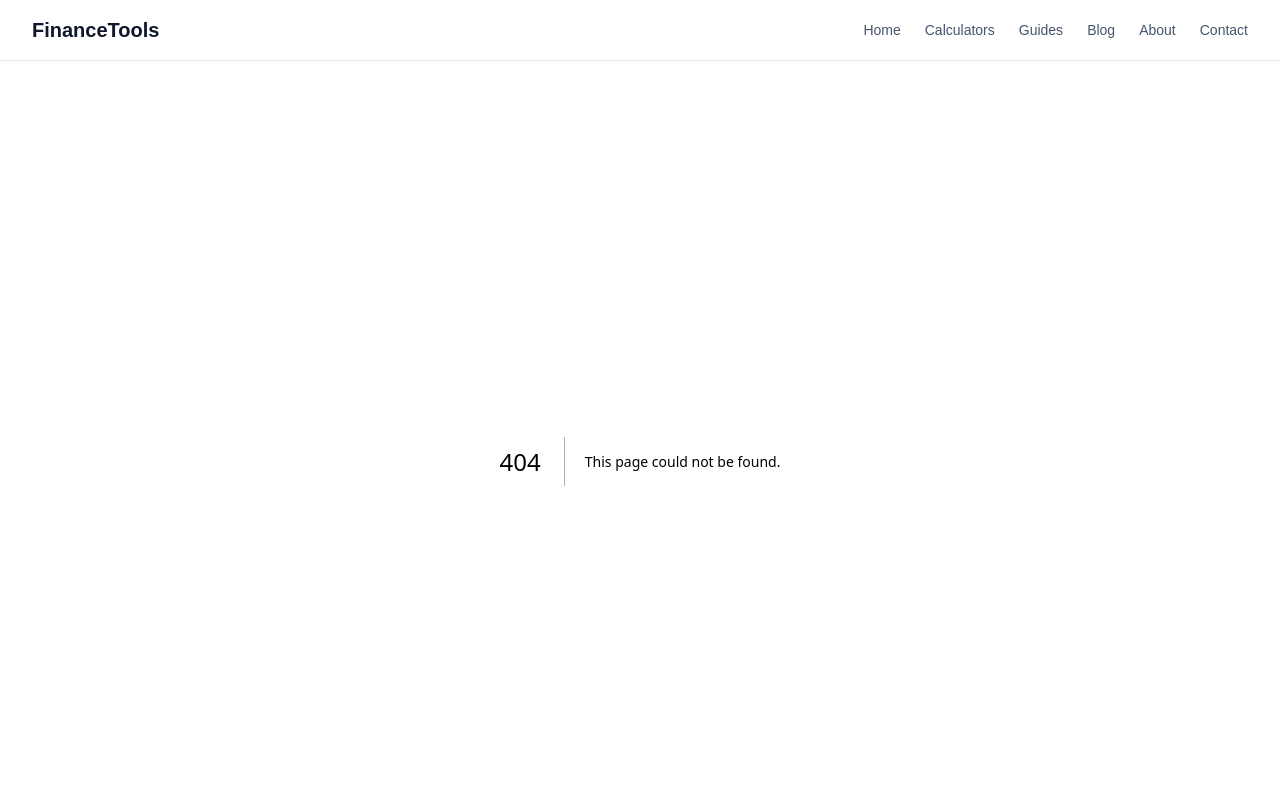
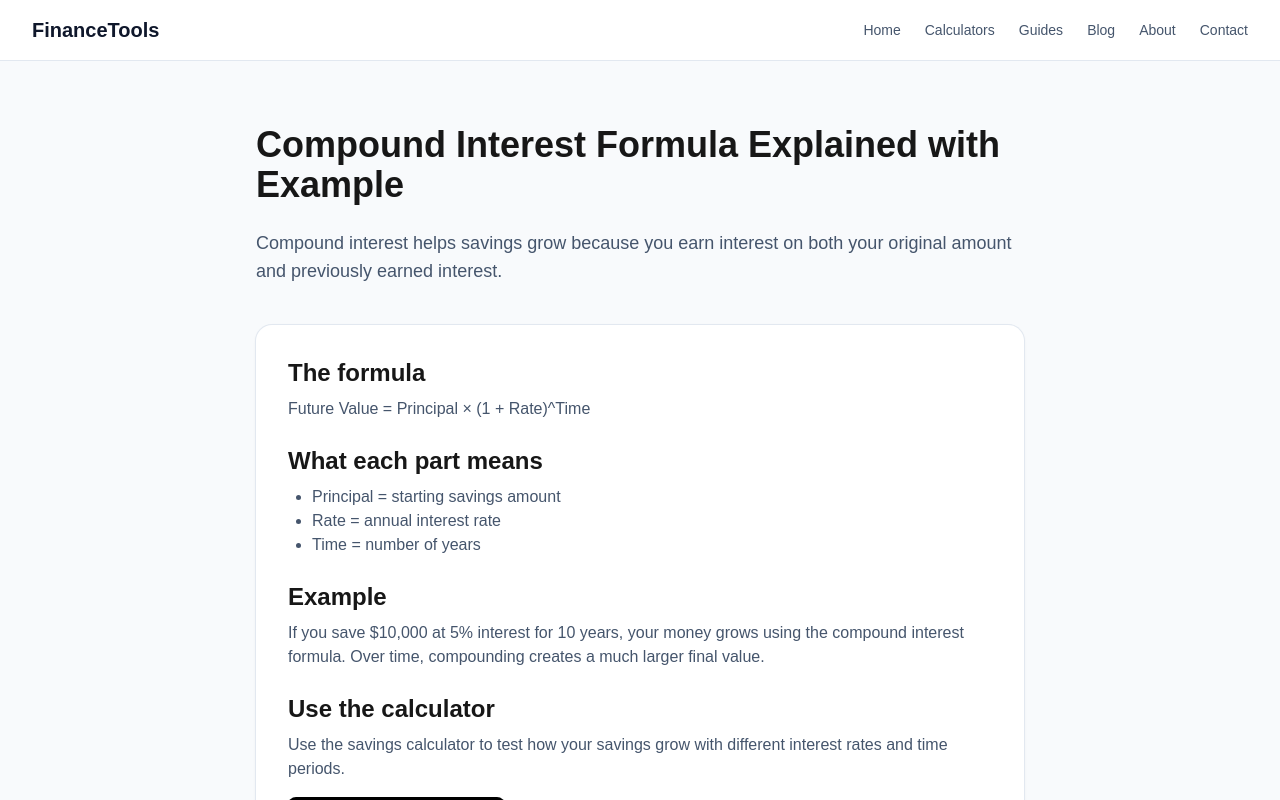
Before and after one commit to alameersam/finance-tools, a Next.js app: page /guides/compound-interest-formula-explained in a window 1280 px wide. Before the commit this address had no page. Shown: the top 800 px of the page. Built offline with nearby package versions, Linux system fonts and the light colour scheme.

Commit message:
add roi and compound interest formula articles

```diff
--- /dev/null
+++ b/app/guides/compound-interest-formula-explained/page.tsx
@@ -0,0 +1,66 @@
+import type { Metadata } from "next";
+
+export const metadata: Metadata = {
+  title: "Compound Interest Formula Explained with Example",
+  description:
+    "Learn the compound interest formula, how it works, and see a simple example of savings growth over time.",
+};
+
+export default function CompoundInterestFormulaExplainedPage() {
+  return (
+    <main className="min-h-screen bg-slate-50 px-6 py-16">
+      <article className="mx-auto max-w-3xl">
+        <h1 className="text-4xl font-bold">
+          Compound Interest Formula Explained with Example
+        </h1>
+
+        <p className="mt-6 text-lg text-slate-600">
+          Compound interest helps savings grow because you earn interest on both
+          your original amount and previously earned interest.
+        </p>
+
+        <section className="mt-10 space-y-6 rounded-2xl bg-white p-8 shadow-sm ring-1 ring-slate-200">
+          <div>
+            <h2 className="text-2xl font-semibold">The formula</h2>
+            <p className="mt-2 text-slate-600">
+              Future Value = Principal × (1 + Rate)^Time
+            </p>
+          </div>
+
+          <div>
+            <h2 className="text-2xl font-semibold">What each part means</h2>
+            <ul className="mt-2 list-disc pl-6 text-slate-600">
+              <li>Principal = starting savings amount</li>
+              <li>Rate = annual interest rate</li>
+              <li>Time = number of years</li>
+            </ul>
+          </div>
+
+          <div>
+            <h2 className="text-2xl font-semibold">Example</h2>
+            <p className="mt-2 text-slate-600">
+              If you save $10,000 at 5% interest for 10 years, your money grows
+              using the compound interest formula. Over time, compounding
+              creates a much larger final value.
+            </p>
+          </div>
+
+          <div>
+            <h2 className="text-2xl font-semibold">Use the calculator</h2>
+            <p className="mt-2 text-slate-600">
+              Use the savings calculator to test how your savings grow with
+              different interest rates and time periods.
+            </p>
+
+            <a
+              href="/savings-calculator"
+              className="mt-4 inline-block rounded-lg bg-black px-5 py-3 text-white"
+            >
+              Open Savings Calculator
+            </a>
+          </div>
+        </section>
+      </article>
+    </main>
+  );
+}
--- a/app/guides/page.tsx
+++ b/app/guides/page.tsx
@@ -63,6 +63,18 @@ const guides = [
   description: "Understand the loan payment formula with a simple example.",
   href: "/guides/loan-payment-formula-explained",
   category: "Loans",
+},
+{
+  title: "ROI Formula Explained",
+  description: "Learn the ROI formula with a simple example.",
+  href: "/guides/roi-formula-explained",
+  category: "Investing",
+},
+{
+  title: "Compound Interest Formula Explained",
+  description: "Understand the compound interest formula with an example.",
+  href: "/guides/compound-interest-formula-explained",
+  category: "Savings",
 },
 ];
 
--- /dev/null
+++ b/app/guides/roi-formula-explained/page.tsx
@@ -0,0 +1,64 @@
+import type { Metadata } from "next";
+
+export const metadata: Metadata = {
+  title: "ROI Formula Explained with Example",
+  description:
+    "Learn the ROI formula, what it means, and see a simple example of how return on investment is calculated.",
+};
+
+export default function ROIFormulaExplainedPage() {
+  return (
+    <main className="min-h-screen bg-slate-50 px-6 py-16">
+      <article className="mx-auto max-w-3xl">
+        <h1 className="text-4xl font-bold">
+          ROI Formula Explained with Example
+        </h1>
+
+        <p className="mt-6 text-lg text-slate-600">
+          ROI, or return on investment, measures how profitable an investment is
+          compared to its original cost.
+        </p>
+
+        <section className="mt-10 space-y-6 rounded-2xl bg-white p-8 shadow-sm ring-1 ring-slate-200">
+          <div>
+            <h2 className="text-2xl font-semibold">The formula</h2>
+            <p className="mt-2 text-slate-600">
+              ROI = (Profit / Investment) × 100
+            </p>
+          </div>
+
+          <div>
+            <h2 className="text-2xl font-semibold">What each part means</h2>
+            <ul className="mt-2 list-disc pl-6 text-slate-600">
+              <li>Profit = Final Value − Initial Investment</li>
+              <li>Investment = Original amount invested</li>
+            </ul>
+          </div>
+
+          <div>
+            <h2 className="text-2xl font-semibold">Example</h2>
+            <p className="mt-2 text-slate-600">
+              If you invest $10,000 and your final value becomes $12,000, your
+              profit is $2,000. ROI = ($2,000 / $10,000) × 100 = 20%.
+            </p>
+          </div>
+
+          <div>
+            <h2 className="text-2xl font-semibold">Use the calculator</h2>
+            <p className="mt-2 text-slate-600">
+              Use the ROI calculator to test different investment scenarios and
+              compare returns quickly.
+            </p>
+
+            <a
+              href="/roi-calculator"
+              className="mt-4 inline-block rounded-lg bg-black px-5 py-3 text-white"
+            >
+              Open ROI Calculator
+            </a>
+          </div>
+        </section>
+      </article>
+    </main>
+  );
+}
```
